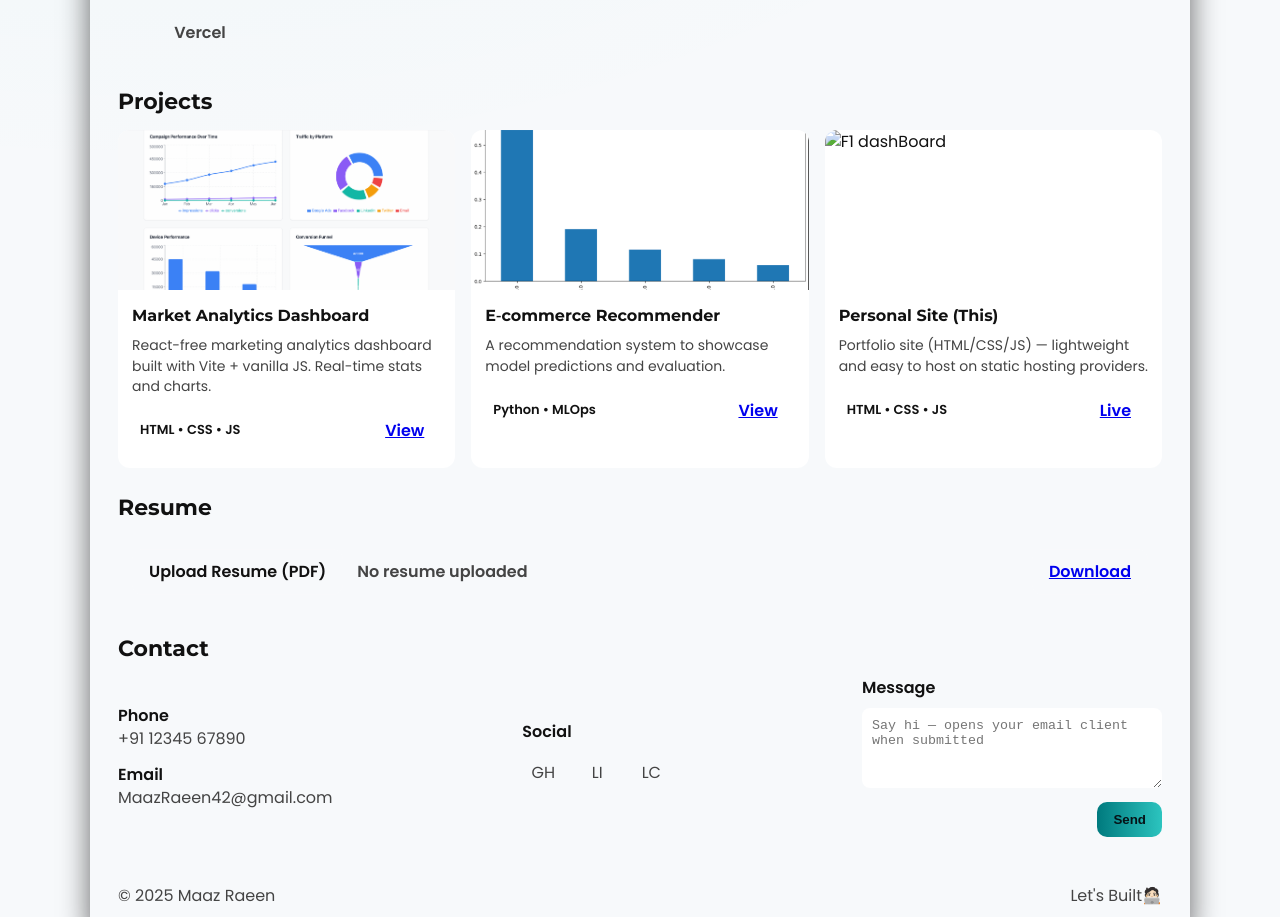
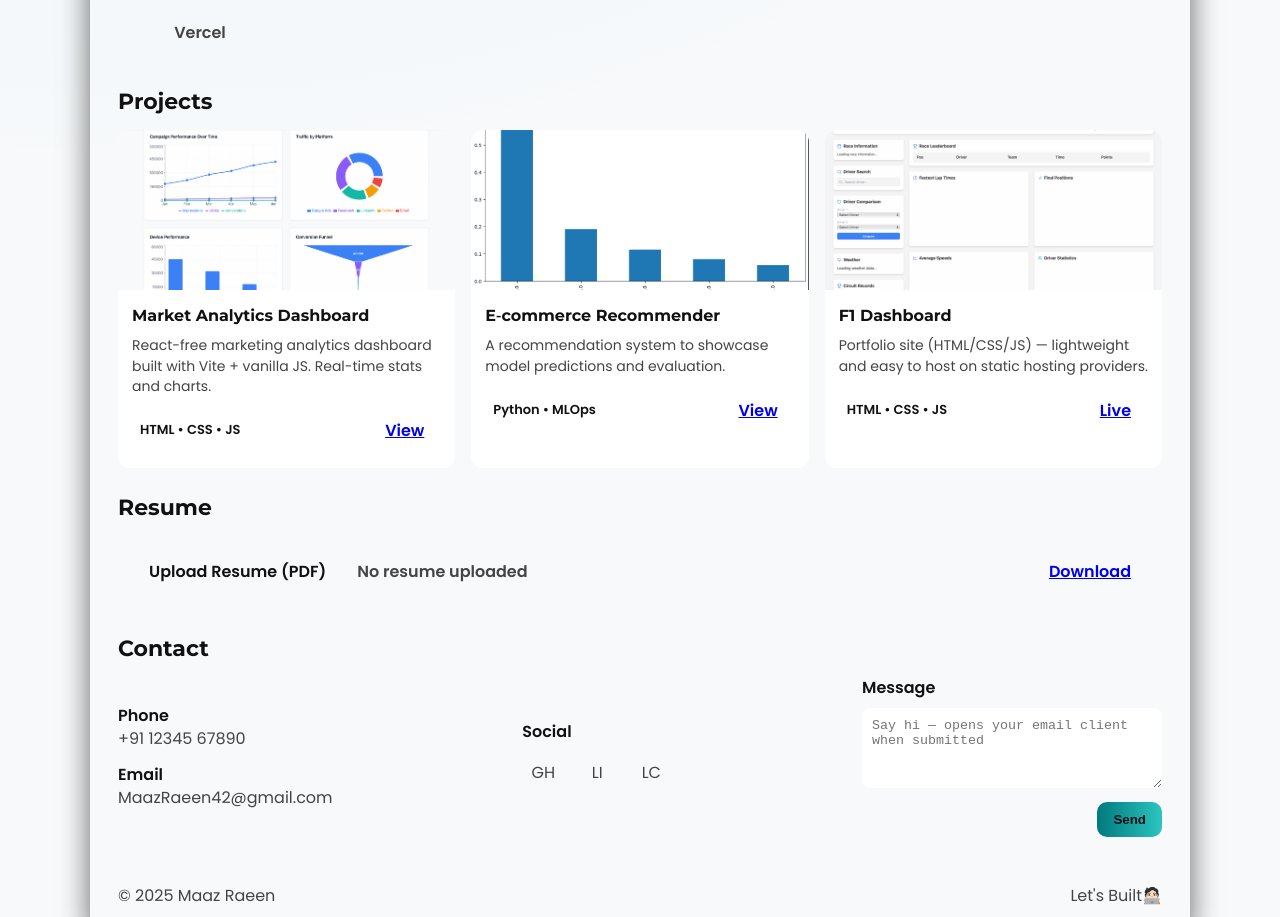
Before and after one commit to MaazRaeen/Portfolio, a plain HTML site: page index.html in a window 1280 px wide. Shown: the part 799-1716 px from the top of the page. Drawn offline with Linux system fonts and the light colour scheme.

Commit message:
Added Project

```diff
--- a/index.html
+++ b/index.html
@@ -116,13 +116,13 @@
         </article>
 
         <article class="project-card">
-          <div class="thumb"><img src="assets/project3.png" alt="F1 dashBoard" style="width:100%;height:100%;object-fit:cover"/></div>
+          <div class="thumb"><img src="./asset/F1_Dashboard.png" alt="F1 ashBoard" style="width:100%;height:100%;object-fit:cover"/></div>
           <div class="content">
-            <h4>Personal Site (This)</h4>
+            <h4>F1 Dashboard</h4>
             <p>Portfolio site (HTML/CSS/JS) — lightweight and easy to host on static hosting providers.</p>
             <div class="project-meta">
               <span class="chip">HTML • CSS • JS</span>
-              <a class="btn" href="#" onclick="openLink(event,'https:hobit-dashboard-maazraeens-projects.vercel.app/')">Live</a>
+              <a class="btn" href="https://maazraeen.github.io/F1-Racing-Dashboard/" onclick="openLink(event,'https:maazraeen.github.io/F1-Racing-Dashboard/')">Live</a>
             </div>
           </div>
         </article>
```
Also changed, not shown: asset/F1_Dashboard.png (added).
